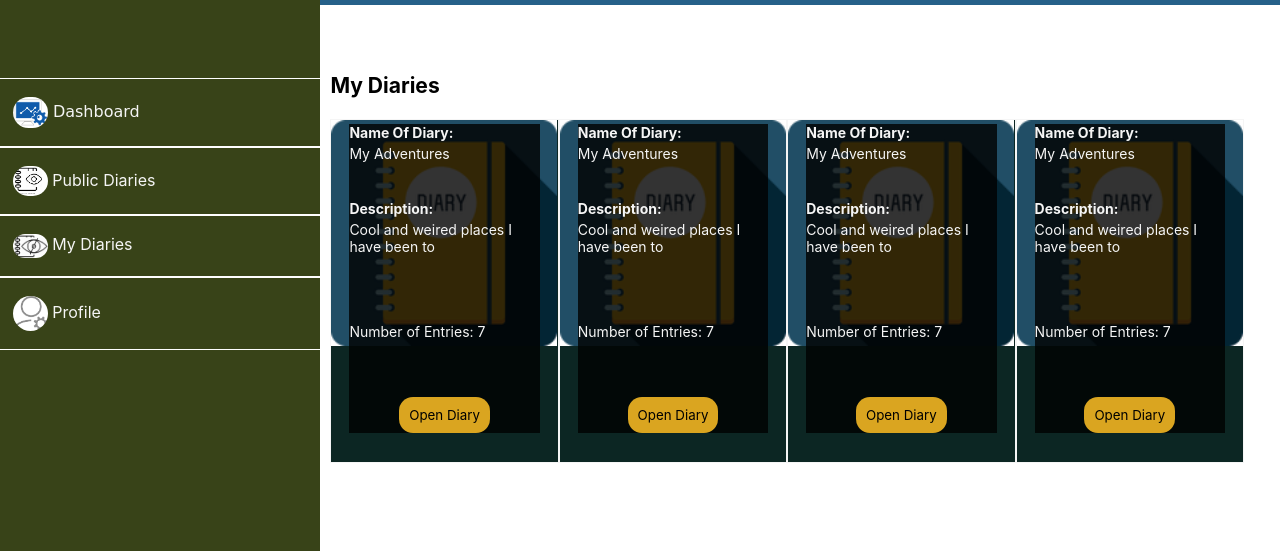
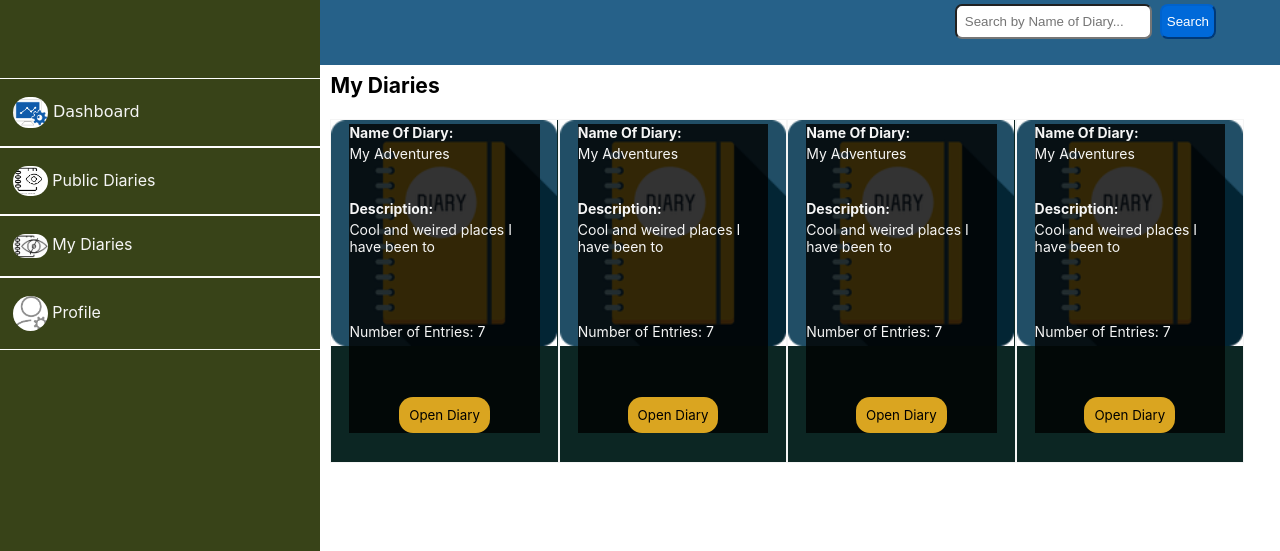
Before and after one commit to andrewinsoul/MyDiary, a plain HTML site: page UI/my-diaries.html in a window 1280 px wide. Shown: the part 84-635 px from the top of the page. Drawn offline with Linux system fonts and the light colour scheme; files whose address does not match are found by name.

Commit message:
add form to navbar to enhance UI/UX

```diff
--- a/UI/my-diaries.css
+++ b/UI/my-diaries.css
@@ -15,6 +15,29 @@ img.footer-img {
   background-color: #266189;
   top: 0;
   bottom: auto;
+}
+#inline-form {
+  margin-right: 5%;
+  margin-bottom: 2%;
+  text-align: end;
+}
+form {
+  display: inline-flex;
+}
+input {
+  color: #495057;
+  background-color: #fff;
+  width: 100%;
+  padding: 8px;
+  border-radius: 7px;
+}
+form>button {
+  color: white;
+  background-color: #0069d9;
+  border-color: #0062cc; cursor: pointer;
+  padding: 5px;
+  border-radius: 8px;
+  margin-left: 8px;
 }
 footer {
   margin-top: 25px;
--- a/UI/my-diaries.html
+++ b/UI/my-diaries.html
@@ -26,7 +26,12 @@
           <hr/>
         </div>
       </nav>
-
+      <div id="inline-form">
+        <form action="#">
+          <input type="text" placeholder="Search by Name of Diary..."/>
+          <button type="submit">Search</button>
+        </form>
+      </div>
     </div>
     <div class="side-nav">
       <div id="side-nav-head">
```
